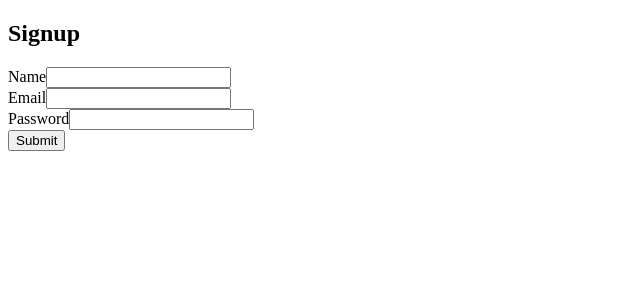
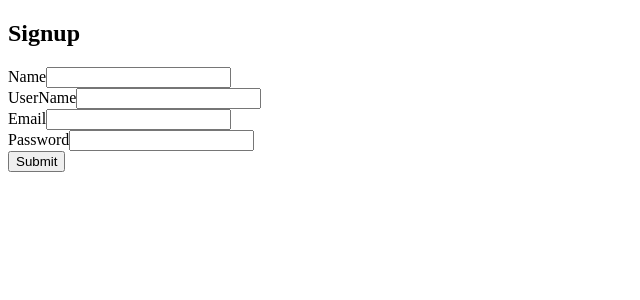
Before and after one commit to mcfEmine/react-blog-frontend, a React (Create React App) app: page /signup in a window 1280 px wide. Shown: the top 300 px of the page, without its empty margins (0-640 px from the left). Built offline with nearby package versions, Linux system fonts and the light colour scheme.

Commit message:
signup validator handler

```diff
--- a/src/user/Signup.js
+++ b/src/user/Signup.js
@@ -5,6 +5,7 @@ class Signup extends Component {
         super()
         this.state = {
             name:"",
+            username:"",
             email: "",
             password: "",
             error: ""
@@ -17,10 +18,28 @@ class Signup extends Component {
    //-----------------------------------------------------------------------------------
     clickSubmit = event => {
         event.preventDefault()
-        const {name, email, password} = this.state;
-        const user = {name,email,password};
+        const {name, username, email, password} = this.state;
+        const user = {name,username,email,password};
         //console.log(user); state e ekliyoruz
-        fetch("http://localhost:8080/signup", {
+        this.signup(user)
+        .then(data=> {
+            if(!data.success) this.setState({error:data.message}); // {"success":false,"message":" Email önceden var! "}
+            else
+               this.setState({
+                // clear state
+                name:"",
+                username: "",
+                email: "",
+                password: "",
+                error: ""
+            });
+        });
+
+    };
+
+    //------------------------------------------------------------------------------
+    signup = user => {
+        return fetch("http://localhost:8080/signup", {
             method: "POST",
             headers:{
                 Accept:"application/json",
@@ -29,26 +48,35 @@ class Signup extends Component {
             body:JSON.stringify(user)
          })
          .then(response=> {
-             return response.json()
+             return response.json();
          })
          .catch(err=> console.log(err))
-    };
+    }
 
     //-------------------------------------------------------------------------------
 
     render() {
-        const{name, email, password}  = this.state
+        const{name,username, email, password}  = this.state
         return (
             <div className="container">
                 <h2 className="mt-5 mb-5">Signup </h2>
                 <form>
-                    <div className="form-group">
+                <div className="form-group">
                         <label className="text-muted"> Name</label>
                         <input
                         onChange={this.handleChange("name")}
                         type="text"
                         className="form-control"
                         value={name} />
+
+                    </div>
+                    <div className="form-group">
+                        <label className="text-muted"> UserName</label>
+                        <input
+                        onChange={this.handleChange("username")}
+                        type="text"
+                        className="form-control"
+                        value={username} />
 
                     </div>
                     <div className="form-group">
```
